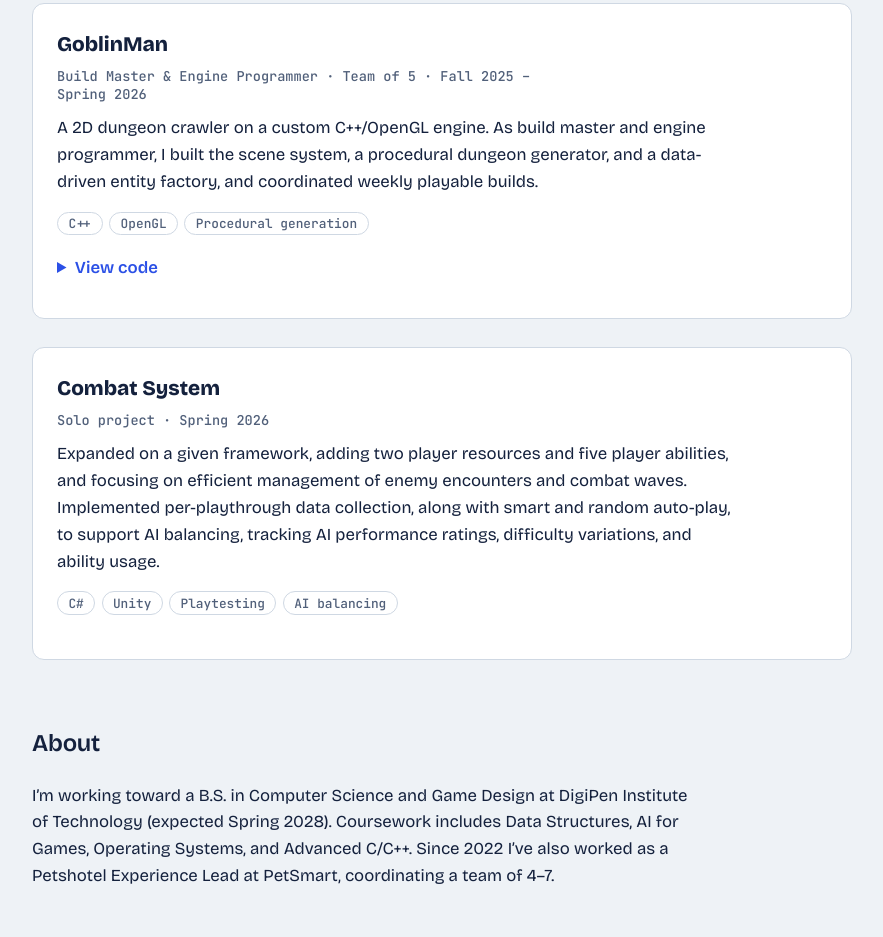
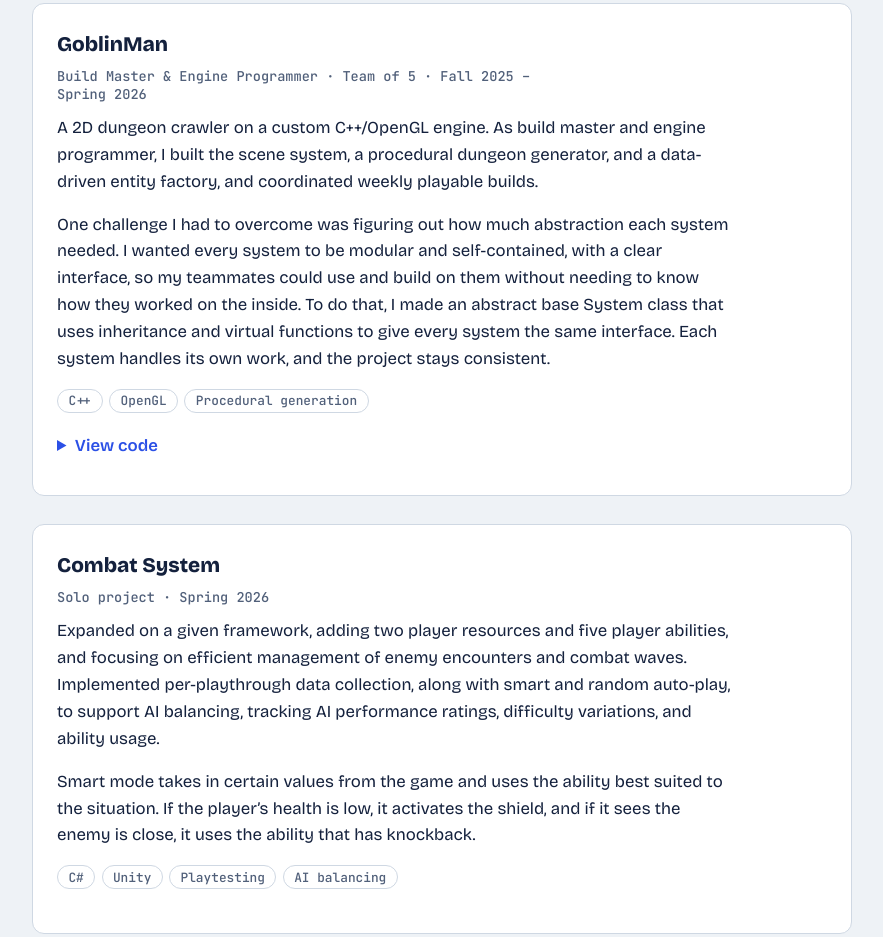
Before and after one commit to BLejune/BLejune.github.io, a plain HTML site: page index.html in a window 1280 px wide. Shown: the part 398-1335 px from the top of the page, without its empty margins (198-1081 px from the left). Drawn offline with nearby package versions, Linux system fonts and the light colour scheme.

Commit message:
Add files via upload

```diff
--- a/index.html
+++ b/index.html
@@ -97,6 +97,7 @@ const PROJECTS = [
     meta: "Build Master & Engine Programmer · Team of 5 · Fall 2025 – Spring 2026",
     summary: "A 2D dungeon crawler on a custom C++/OpenGL engine. As build master and engine programmer, I built the scene system, a procedural dungeon generator, and a data-driven entity factory, and coordinated weekly playable builds.",
     tags: ["C++", "OpenGL", "Procedural generation"],
+    extra: ["One challenge I had to overcome was figuring out how much abstraction each system needed. I wanted every system to be modular and self-contained, with a clear interface, so my teammates could use and build on them without needing to know how they worked on the inside. To do that, I made an abstract base System class that uses inheritance and virtual functions to give every system the same interface. Each system handles its own work, and the project stays consistent."],
     links: [],
     snippets: [
       { label: "SceneSystem.h", note: "Each scene has a policy for whether it updates or renders, so layers like a pause menu can sit on top of gameplay. Stack changes are queued.",
@@ -212,6 +213,7 @@ void RoomSystem::GenerateDungeon(int width, int height, int steps) {
     meta: "Solo project · Spring 2026",
     summary: "Expanded on a given framework, adding two player resources and five player abilities, and focusing on efficient management of enemy encounters and combat waves. Implemented per-playthrough data collection, along with smart and random auto-play, to support AI balancing, tracking AI performance ratings, difficulty variations, and ability usage.",
     tags: ["C#", "Unity", "Playtesting", "AI balancing"],
+    extra: ["Smart mode takes in certain values from the game and uses the ability best suited to the situation. If the player’s health is low, it activates the shield, and if it sees the enemy is close, it uses the ability that has knockback."],
     links: [],
     snippets: []
   }
@@ -311,6 +313,7 @@ PROJECTS.forEach(p => {
     el("h3", { text: p.title }),
     el("p", { class: "meta", text: p.meta || "" }),
     el("p", { text: p.summary }),
+    ...(p.extra || []).map(t => el("p", { text: t })),
     (() => { const ul = el("ul", { class: "tags" }); p.tags.forEach(t => ul.append(el("li", { text: t }))); return ul; })(),
     collapsible(p.snippets)
   );
```
